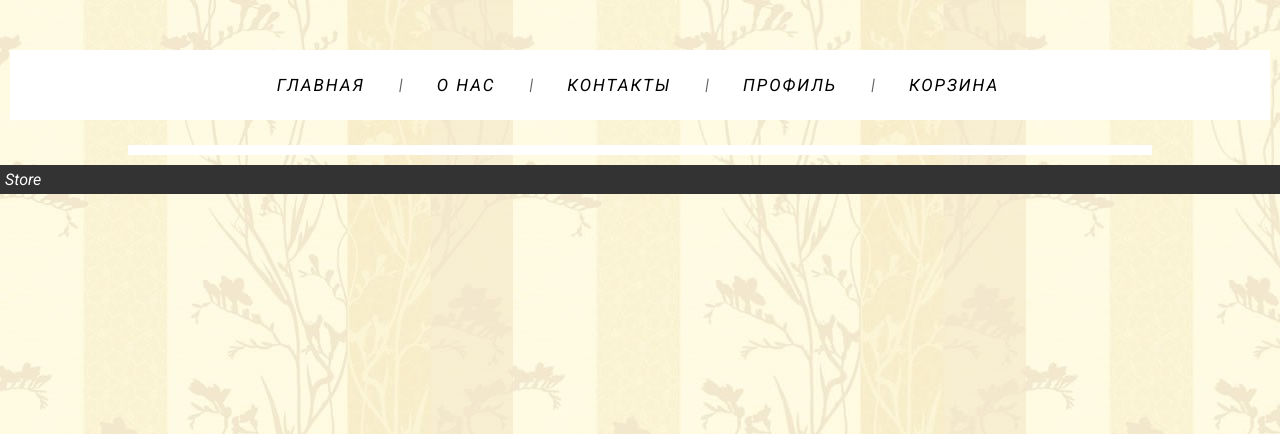
After one commit to naya2001/shop, a Django app: page /checkout in a window 1280 px wide. The commit adds this page. Shown: the top 434 px of the page. Run offline with Django 3.2, Linux system fonts and the light colour scheme.

Commit message:
checkout page

```diff
--- /dev/null
+++ b/shop/main/templates/main/checkout.html
@@ -0,0 +1,33 @@
+{% load static %}
+
+<!DOCTYPE html>
+<html lang="ru">
+<head>
+    <meta charset="UTF-8">
+    <title> Корзина </title>
+    <link rel="stylesheet" href="{% static 'css/base.css' %}" type="text/css" media="screen">
+    <link rel="stylesheet" href="{% static 'css/cart_table.css' %}" type="text/css" media="screen">
+    <link rel="preconnect" href="https://fonts.googleapis.com">
+    <link rel="preconnect" href="https://fonts.gstatic.com" crossorigin>
+    <link href="https://fonts.googleapis.com/css2?family=Roboto:ital@1&display=swap" rel="stylesheet">
+    <style>
+     body{
+     background-image: url( "{% static 'background.jpg' %}");
+     }
+    </style>
+</head>
+
+<body>
+  <div id="header">
+      {% include 'main/top_menu.html' %}
+  </div>
+
+  <div id="content" style="background-color: white; margin: 10px 10% 10px 10%;">
+
+
+  </div>
+
+  <div id="footer">Store</div>
+
+ </body>
+</html>
--- a/shop/main/templates/main/top_menu.html
+++ b/shop/main/templates/main/top_menu.html
@@ -8,6 +8,6 @@
   <li><a href="{% url 'home' %}">Главная</a></li>
   <li><a href="{% url 'home' %}">О нас</a></li>
   <li><a href="{% url 'home' %}">Контакты</a></li>
-  <li><a href="{% url 'home' %}">Профиль</a></li>
+  <li><a href="{% url 'user_page' %}">Профиль</a></li>
   <li><a href="{% url 'cart' %}">Корзина</a></li>
 </ul>
--- a/shop/main/urls.py
+++ b/shop/main/urls.py
@@ -8,6 +8,8 @@
     path('category/<slug:slug>', views.category_product_list, name='category_product_list'),
     path('product_detail/<slug:slug>', views.product_detail, name='product_detail'),
     path('cart', views.cart, name='cart'),
+    path('checkout', views.checkout, name='checkout'),
+    path('user_page', views.user_page, name='user_page'),
 
     path('register', views.register_page, name='register_page'),
     path('login', views.login_page, name='login_page'),
--- a/shop/main/views.py
+++ b/shop/main/views.py
@@ -99,3 +99,11 @@
     context = {'items': items, 'order': order}
 
     return render(request, 'main/cart.html', context)
+
+
+def checkout(request):
+    return render(request, 'main/checkout.html')
+
+
+def user_page(request):
+    return render(request, 'main/user_page.html')
--- a/shop/static/css/button_cart.css
+++ b/shop/static/css/button_cart.css
@@ -14,10 +14,9 @@
     transition: .3s linear;
 }
 .button-3:hover {
-    background: #FFFFF0;
+    background: black;
 }
 .button-3:after {
-    content: "\e82e";
     font-family: Linearicons-Free;
     speak: none;
     font-style: normal;
--- a/shop/static/css/product_card.css
+++ b/shop/static/css/product_card.css
@@ -44,7 +44,7 @@
    transition: .3s ease-in-out;
 }
 .button:before {
-   content: "\f07a";
+
    font-family: FontAwesome;
    margin-right: 10px;
 }
```
Also changed, not shown: shop/main/templates/main/user_page.html (added, +13 -0 lines), shop/db.sqlite3.
